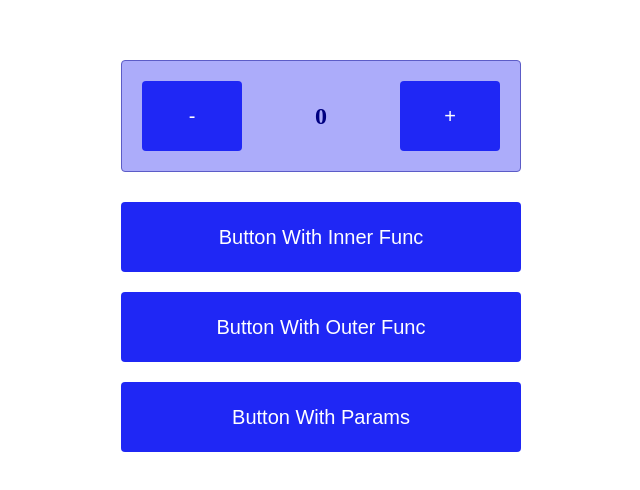
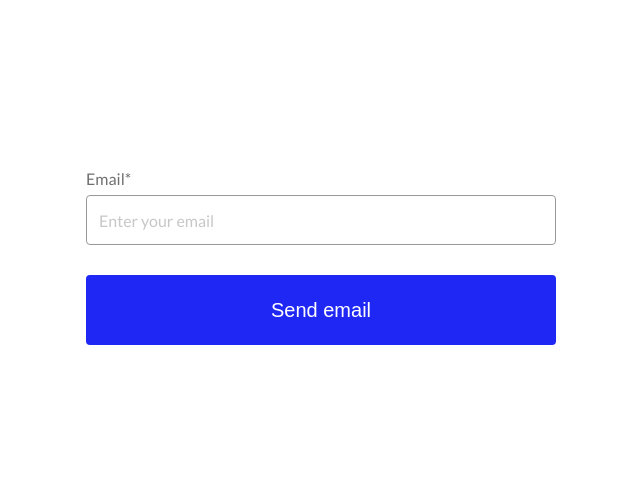
Before and after one commit to ElenaKars/React_AIT, a React app: page / in a window 1280 px wide. Shown: the part 144-634 px from the top of the page, without its empty margins (319-959 px from the left). Built offline with nearby package versions, Linux system fonts and the light colour scheme; the HTML template or start-up script is replaced by a standard one.

Commit message:
update hw3

```diff
--- a/src/App.jsx
+++ b/src/App.jsx
@@ -8,7 +8,7 @@ import Lesson04 from "./lessons/Lesson04/Lesson04";
 
 //homeworks
 // import Homework02 from "./homeworks/Homework02";
-// import Homework03 from "./homeworks/homework03/Homework03";
+import Homework03 from "./homeworks/homework03/Homework03";
 
 function App() {
   return (
@@ -17,8 +17,8 @@ function App() {
       {/* <Lesson_2 /> */}
       {/* <Homework02 /> */}
       {/* <Lesson03 /> */}
-      {/* <Homework03 /> */}
-      <Lesson04 />
+      <Homework03 />
+      {/* <Lesson04 /> */}
     </div>
   );
 }
--- a/src/homeworks/homework03/Homework03.jsx
+++ b/src/homeworks/homework03/Homework03.jsx
@@ -5,8 +5,10 @@ import "./styles.css";
 function Homework03() {
   return (
     <div className="homework03-wrapper">
-      <Input name="email" placeholder="Enter your email" label="Email" />
-      <Button name="Send email" />
+      <form className="form-wrapper">
+        <Input name="email" placeholder="Enter your email" label="Email*" />
+        <Button name="Send email" />
+      </form>
     </div>
   );
 }
--- a/src/homeworks/homework03/styles.css
+++ b/src/homeworks/homework03/styles.css
@@ -8,7 +8,13 @@
   align-items: center;
   flex: 1;
   width: 100%;
-  max-width: 470px;
   margin: 0 auto;
+}
+
+.form-wrapper {
+  display: flex;
+  flex-direction: column;
   gap: 30px;
+  margin: 0;
+  width: 470px;
 }
```
